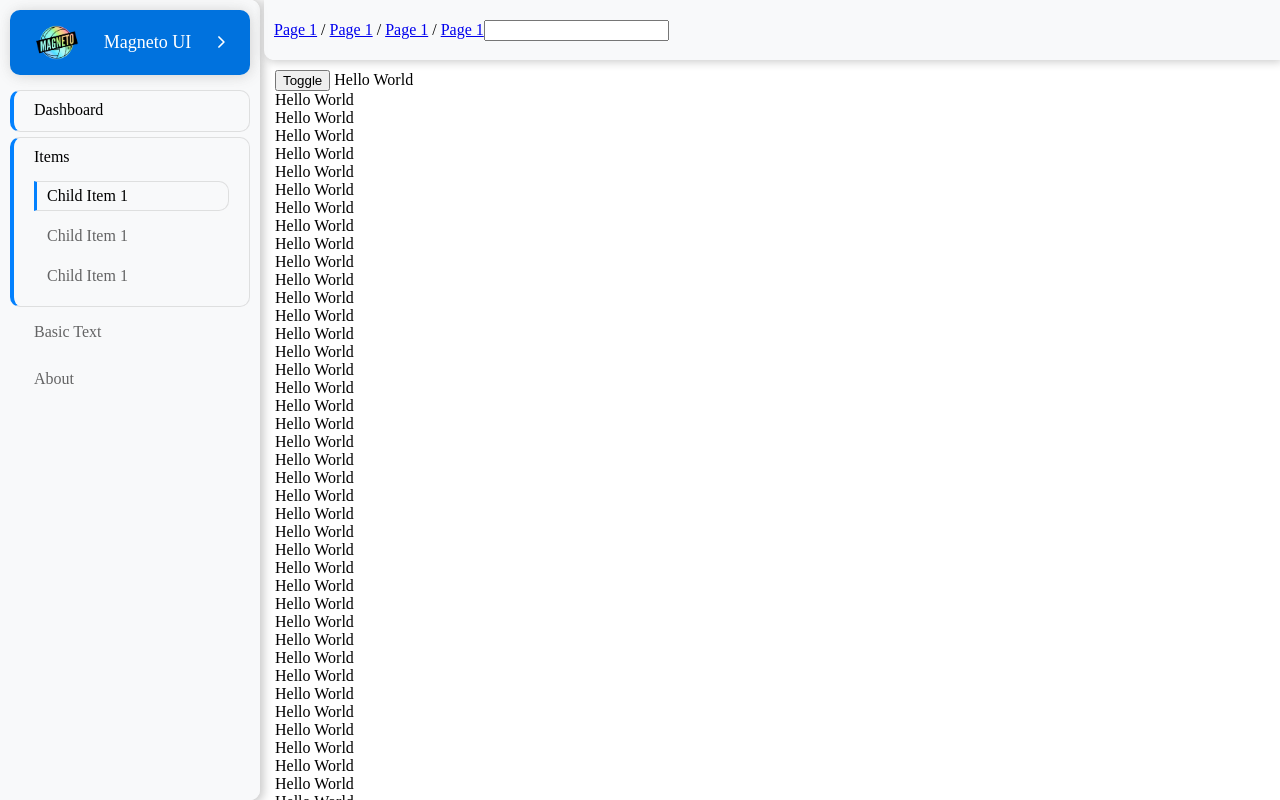
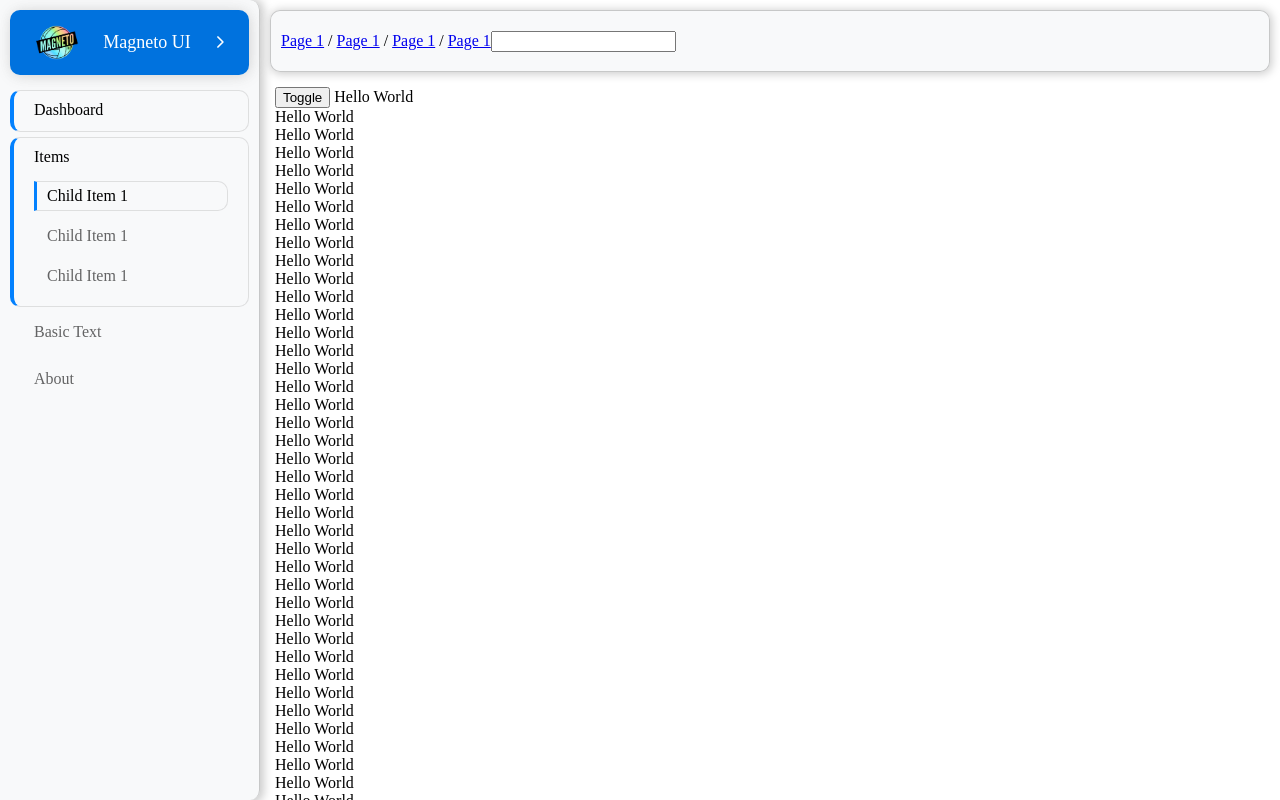
Before and after one commit to vamsiathmakuri/magneto-ui, an Angular app: page /dashboard in a window 1280 px wide. Built offline with nearby package versions, Linux system fonts and the light colour scheme.

Commit message:
Border Changes

```diff
--- a/src/components/layout/components/menu-bar/menu-bar.component.scss
+++ b/src/components/layout/components/menu-bar/menu-bar.component.scss
@@ -18,7 +18,7 @@
     .menu-content {
         background: theme-var($--mag-default-background);
         box-shadow: 1px 1px 10px 3px #ccc;
-
+        border-right: 1px solid rgba(0, 0, 0, 0.199);
         height: 100%;
         display: flex;
         flex-direction: column;
--- a/src/components/layout/layout.component.scss
+++ b/src/components/layout/layout.component.scss
@@ -27,10 +27,11 @@
             position: relative;
             background: theme-var($--mag-default-background);
             box-shadow: 1px 1px 10px 1px #ccc;
-            min-height: 50px;
-            padding: 5px 10px;
-            margin: 0 0 5px 4px;
-            border-radius: 0 0 0 theme-var($--mag-border-radius);
+            min-height: 60px;
+            margin: 10px;
+            border-radius: theme-var($--mag-border-radius);
+            border: 1px solid rgba(0, 0, 0, 0.199);
+            padding: 0 10px;
             display: flex;
             align-items: center;
         }
```
